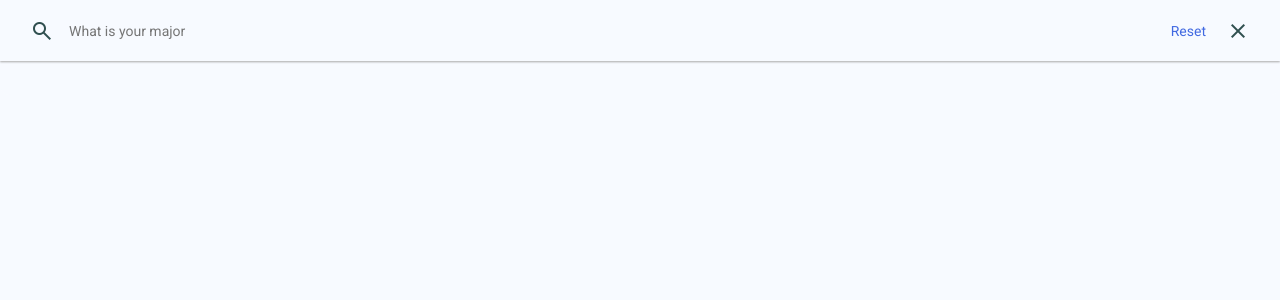
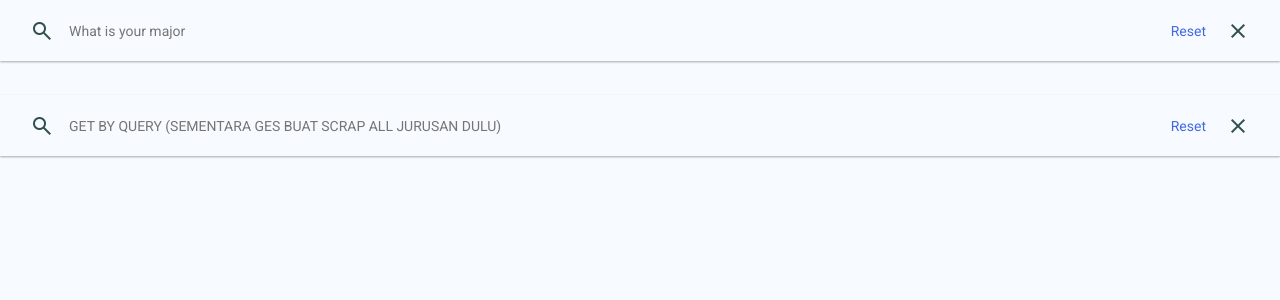
Before and after one commit to AgileRE-2023/stakeholder-requirement-retriever, a Django app: page /search in a window 1280 px wide. Shown: the top 300 px of the page. Run offline with Django 4.2, Linux system fonts and the light colour scheme; data that the repository does not hold is empty; some libraries are stand-ins or nearby versions.

```diff
--- a/templates/search.html
+++ b/templates/search.html
@@ -39,7 +39,7 @@
       </div>
     </section>
 
-    <!-- <section class="search">
+    <section class="search">
       <div class="sb-container">
         <form action="{% url 'getByQuery' %}" method="POST" class="search-box" id="search-form">
           {% csrf_token %}
@@ -56,7 +56,7 @@
             </div>
         </form>
       </div>
-    </section> -->
+    </section>
 
     <script>
       // Tombol close akan mengarahkan pengguna ke halaman yang sebelumnya diakses
```
